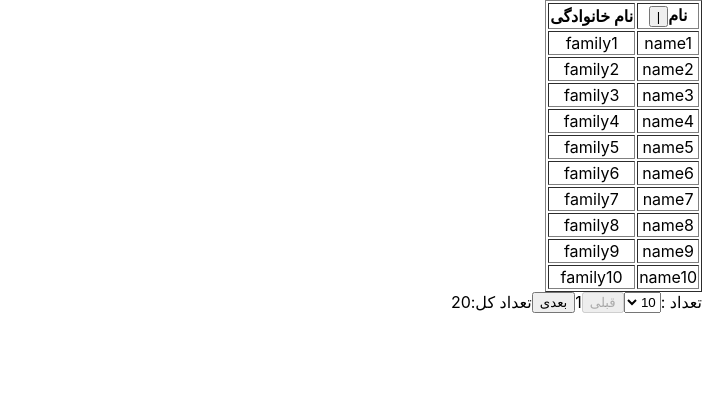
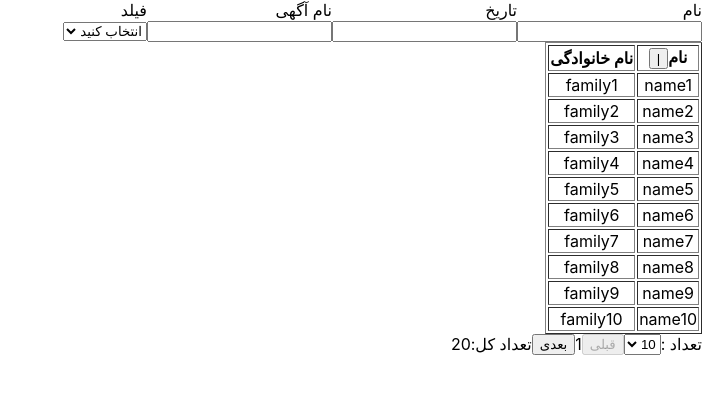
Before and after one commit to EbrahimiPouya/Divar-Ui, a React (Create React App) app in the folder divar/: page / in a window 1280 px wide. Shown: the top 394 px of the page, without its empty margins (578-1280 px from the left). Built offline with nearby package versions, Linux system fonts and the light colour scheme.

Commit message:
add simple filter

```diff
--- a/divar/src/app/App.js
+++ b/divar/src/app/App.js
@@ -8,6 +8,27 @@ function App() {
           columns={[
               {label: 'نام', key: 'firstName', sortable: true },
               {label: 'نام خانوادگی', key: 'lastName'},
+          ]}
+          filters={[
+              {label: 'نام', key: 'firstName', type: 'string' },
+              {label: 'تاریخ', key: 'date', type: 'date' },
+              {label: 'نام آگهی', key: 'adName', type: 'string' },
+              {label: 'فیلد', key: 'field', type: 'select',
+                  options: [
+                      {
+                          value: 'name',
+                          label: 'نام',
+                      },
+                      {
+                          value: 'price',
+                          label: 'قیمت',
+                      },
+                      {
+                          value: 'location',
+                          label: 'محل',
+                      },
+                  ]
+              },
           ]}
           data={[
               {firstName: 'name1', lastName: 'family1'},
--- a/divar/src/app/components/data/dataTable/DataTable.js
+++ b/divar/src/app/components/data/dataTable/DataTable.js
@@ -2,17 +2,20 @@ import React, {Component} from 'react';
 import PropTypes from "prop-types";
 import Table from "../../table/Table";
 import TablePagination from "./common/TablePagination";
-import {sortData} from "./module";
+import {sortData, filterData} from "./module";
+import Filters from "./common/Filters";
 
 class DataTable extends Component {
     static propTypes={
         columns: PropTypes.array,
+        filters: PropTypes.array,
         data: PropTypes.array,
         limits: PropTypes.array,
         defaultLimit: PropTypes.number,
     }
     static defaultProps={
         columns: [],
+        filters: [],
         data: [],
         limits: [5, 10, 20, 50 ],
         defaultLimit: 10,
@@ -42,11 +45,23 @@ class DataTable extends Component {
         this.setState({data: sortData([...data] , sortKey)});
     }
 
+    filterData = (key, type, value) =>{
+        let {data} = this.props;
+        let filterKey = {key, value, type};
+        this.setState({data: filterData([...data] , filterKey)});
+    }
+
     render() {
-        let {columns, limits, } = this.props;
+        let {columns, limits, filters} = this.props;
         let {limit, page, data}= this.state;
         return (
             <div>
+                <Filters
+                    filters={filters}
+                    onFilter={(key, type, value)=>{
+                        this.filterData(key, type, value)
+                    }}
+                />
                 <Table
                     data={[...data].slice((page-1)*limit ,(page-1)*limit + limit )}
                     columns={columns}
--- /dev/null
+++ b/divar/src/app/components/data/dataTable/common/FilterItem.js
@@ -0,0 +1,23 @@
+import React, {Component} from 'react';
+import PropTypes from "prop-types";
+
+class FilterItem extends Component {
+    static propTypes = {
+        label: PropTypes.string,
+    };
+    static defaultProps = {
+        label: '',
+    };
+
+    render() {
+        let {label, children} = this.props;
+        return (
+            <div className="filter-item">
+                <label>{label}</label>
+                <div>{children}</div>
+            </div>
+        );
+    }
+}
+
+export default FilterItem;
--- /dev/null
+++ b/divar/src/app/components/data/dataTable/common/Filters.js
@@ -0,0 +1,67 @@
+import React, {Component} from 'react';
+import PropTypes from "prop-types";
+import FilterItem from "./FilterItem";
+import TextInput from "../../../input/text/TextInput";
+import SelectInput from "../../../input/select/SelectInput";
+
+class Filters extends Component {
+    static propTypes = {
+        columns: PropTypes.array,
+        onFilter: PropTypes.func,
+    };
+    static defaultProps = {
+        columns : [],
+        onFilter: ()=>{},
+    };
+
+    onFilter = (field, type, value)=>{
+        this.props.onFilter(field, type, value)
+    }
+
+    render() {
+        let {filters} = this.props;
+
+        return (
+            <div className="filters">
+                {filters.map((filter, index)=>{
+                    switch (filter.type) {
+                        case 'string':
+                            return (
+                                <FilterItem key={index} label={filter.label}>
+                                    <TextInput
+                                        onChange={(newValue)=>{
+                                            this.onFilter(filter.key, filter.type, newValue)
+                                        }}
+                                    />
+                                </FilterItem>
+                            )
+                        case 'date':
+                            return (
+                                <FilterItem key={index} label={filter.label}>
+                                    <TextInput
+                                        onChange={(newValue)=>{
+                                            this.onFilter(filter.key, filter.type, newValue)
+                                        }}
+                                    />
+                                </FilterItem>
+                            )
+                        case 'select':
+                            return (
+                                <FilterItem key={index} label={filter.label}>
+                                    <SelectInput
+                                        options={filter.options}
+                                        onChange={(newValue)=>{
+                                            this.onFilter(filter.key, filter.type, newValue)
+                                        }}
+                                    />
+                                </FilterItem>
+                            )
+                    }
+                }
+                )}
+            </div>
+        );
+    }
+}
+
+export default Filters;
--- a/divar/src/app/components/data/dataTable/common/style.css
+++ b/divar/src/app/components/data/dataTable/common/style.css
@@ -5,3 +5,12 @@
 .limit{
     display: flex;
 }
+
+.filters{
+    display: flex;
+}
+
+.filter-item{
+    position: relative;
+    text-align: right;
+}
--- a/divar/src/app/components/data/dataTable/module.js
+++ b/divar/src/app/components/data/dataTable/module.js
@@ -1,5 +1,4 @@
 export const sortData = (data , sortKey)=>{
-    console.log('data sort ing')
     if(sortKey.operation === 'none'){
         return data;
     }
@@ -55,3 +54,19 @@ const sortByDateAsyc = (data, key)=>{
         return 1
     })
 }
+
+export const filterData = (data , filter)=>{
+    if(filter.value){
+        switch (filter.type) {
+            case 'string':
+                return data.filter(item=>item[filter.key].includes(filter.value))
+            case 'data':
+                return data.filter( item=>item[filter.key] >=(filter.value[0]) && item[filter.key]  <= (filter.value[1]) )
+            case 'select':
+                return data.filter( item=>item[filter.key] === filter.value)
+            default:
+                return data
+        }
+    }
+    return data;
+}
--- /dev/null
+++ b/divar/src/app/components/input/select/SelectInput.js
@@ -0,0 +1,52 @@
+import React, {Component} from 'react';
+import PropTypes from "prop-types";
+
+class SelectInput extends Component {
+    static propTypes = {
+        options: PropTypes.array,
+        onChange: PropTypes.func,
+    };
+    static defaultProps = {
+        options : [],
+        onChange: ()=>{},
+    };
+    constructor(props) {
+        super(props);
+        this.state={
+            value: '',
+        }
+    }
+
+    onChange=(newValue)=>{
+        this.setState({value: newValue}, ()=>{
+            this.props.onChange(this.state.value);
+        })
+    }
+
+    render() {
+        let {options} = this.props;
+        let {value} = this.state;
+        return (
+            <select
+                value={value}
+                onChange={(e)=>{
+                    this.onChange(e.target.value)
+                }}
+            >
+                <option value=''>{'انتخاب کنید'}</option>
+                {options.map((option, index)=>{
+                    return (
+                        <option
+                            key={index}
+                            value={option.value}
+                        >
+                            {option.label}
+                        </option>
+                    )
+                })}
+            </select>
+        );
+    }
+}
+
+export default SelectInput;
--- /dev/null
+++ b/divar/src/app/components/input/text/TextInput.js
@@ -0,0 +1,43 @@
+import React, {Component} from 'react';
+import PropTypes from "prop-types";
+
+class TextInput extends Component {
+    static propTypes = {
+        options: PropTypes.array,
+        onChange: PropTypes.func,
+    };
+    static defaultProps = {
+        options : [],
+        onChange: ()=>{},
+    };
+    constructor(props) {
+        super(props);
+        this.state={
+            value: '',
+        }
+    }
+
+    onChange=()=>{
+        this.props.onChange(this.state.value);
+    }
+
+    render() {
+        let {value} = this.state;
+        return (
+            <input
+                type={'text'}
+                value={value}
+                onChange={(e)=>{
+                    this.setState({value: e.target.value})
+                }}
+                onKeyDown={(e) => {
+                    if (e.key === 'Enter') {
+                        this.onChange()
+                    }
+                }}
+            />
+        );
+    }
+};
+
+export default TextInput;
```
